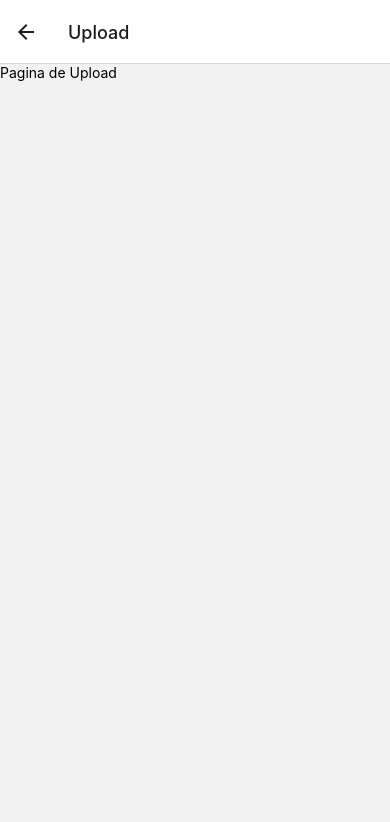
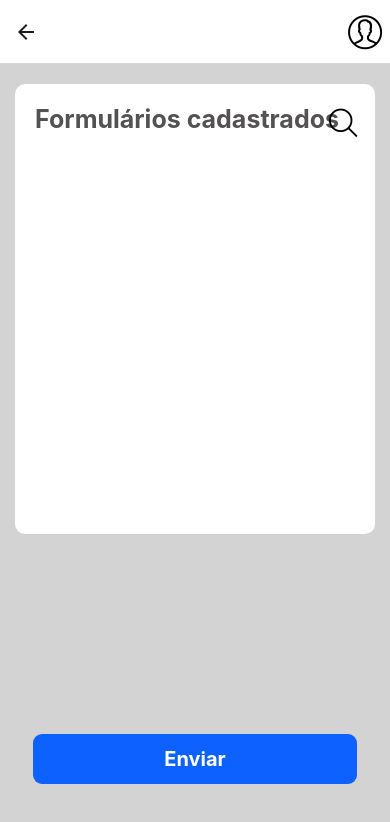
Before and after one commit to FelipeFerraz4/Projeto-Brisa, a React Native app in the folder ouvidoriaMobile/: screen /Upload in a window 390 px wide. Shown: the top 822 px of the page. Built offline with nearby package versions, Linux system fonts and the light colour scheme.

Commit message:
Adding an upload page

```diff
--- a/ouvidoriaMobile/src/Routes/index.tsx
+++ b/ouvidoriaMobile/src/Routes/index.tsx
@@ -1,13 +1,31 @@
+/* eslint-disable react/no-unstable-nested-components */
 import React from 'react';
 import {createNativeStackNavigator} from '@react-navigation/native-stack';
 import {Login} from '../pages/Login';
-import {Upload} from '../pages/Upload';
+import {Upload} from '../pages/UploadPage';
+import Icon from 'react-native-vector-icons/EvilIcons';
 
 const Stack = createNativeStackNavigator();
 
 export default () => (
   <Stack.Navigator>
-    <Stack.Screen name="Login" component={Login} />
-    <Stack.Screen name="Upload" component={Upload} />
+    <Stack.Screen
+      name="Login"
+      component={Login}
+      options={{
+        headerShown: false,
+      }}
+    />
+    <Stack.Screen
+      name="Upload"
+      component={Upload}
+      options={{
+        title: '',
+        headerStyle: {
+          backgroundColor: '#fff',
+        },
+        headerRight: () => <Icon name="user" size={50} />,
+      }}
+    />
   </Stack.Navigator>
 );
--- a/ouvidoriaMobile/src/components/CustomButton/styles.ts
+++ b/ouvidoriaMobile/src/components/CustomButton/styles.ts
@@ -4,7 +4,7 @@ export const styles = StyleSheet.create({
   buttonArea: {
     marginVertical: 10,
     backgroundColor: '#0D61FF',
-    width: '30%',
+    width: '90%',
     borderRadius: 9,
     padding: 13,
   },
--- a/ouvidoriaMobile/src/components/CustomInput/index.tsx
+++ b/ouvidoriaMobile/src/components/CustomInput/index.tsx
@@ -21,7 +21,7 @@ export function CustomInput({
   return (
     <View style={styles.inputBlock}>
       <View style={styles.inputAreaLabel}>
-        <Icon name={icon} style={styles.icon} size={30} />
+        {icon && <Icon name={icon} style={styles.icon} size={30} />}
         <TextInput
           style={styles.inputLabel}
           placeholder={placeholderName}
--- a/ouvidoriaMobile/src/pages/Login.tsx
+++ b/ouvidoriaMobile/src/pages/Login/index.tsx
@@ -1,8 +1,8 @@
 import React, {useState} from 'react';
 import {Image, Text, TouchableOpacity, View} from 'react-native';
-import {CustomInput} from '../components/CustomInput';
-import {CustomButton} from '../components/CustomButton';
-import {styles} from '../styles/styles';
+import {CustomInput} from '../../components/CustomInput';
+import {CustomButton} from '../../components/CustomButton';
+import {styles} from './styles';
 import {NavigationProp} from '@react-navigation/native';
 
 type RootStackParamList = {
@@ -23,7 +23,10 @@ export function Login({navigation}: Props) {
 
   return (
     <View style={styles.container}>
-      <Image style={styles.logo} source={require('../assets/logo/logo.png')} />
+      <Image
+        style={styles.logo}
+        source={require('../../assets/logo/logo.png')}
+      />
       <Text style={styles.h1}>Entrar</Text>
       <CustomInput
         icon="user"
--- a/ouvidoriaMobile/src/styles/styles.ts
+++ b/ouvidoriaMobile/src/pages/Login/styles.ts
@@ -2,6 +2,8 @@ import {StyleSheet} from 'react-native';
 
 export const styles = StyleSheet.create({
   container: {
+    flex: 1,
+    backgroundColor: '#fff',
     paddingVertical: 50,
     paddingHorizontal: 10,
     alignItems: 'center',
--- a/ouvidoriaMobile/src/pages/Upload.tsx
+++ /dev/null
@@ -1,10 +0,0 @@
-import React from 'react';
-import {View, Text} from 'react-native';
-
-export function Upload() {
-  return (
-    <View>
-      <Text>Pagina de Upload</Text>
-    </View>
-  );
-}
--- /dev/null
+++ b/ouvidoriaMobile/src/pages/UploadPage/index.tsx
@@ -0,0 +1,21 @@
+import React from 'react';
+import {View, Text, ScrollView} from 'react-native';
+import {styles} from './styles';
+import {CustomButton} from '../../components/CustomButton';
+import Icon from 'react-native-vector-icons/EvilIcons';
+
+export function Upload() {
+  return (
+    <View style={styles.container}>
+      <ScrollView>
+        <View style={styles.formsArea}>
+          <Text style={styles.formsH1}>Formulários cadastrados</Text>
+          <Icon name="search" style={styles.iconContainer} size={45} />
+        </View>
+      </ScrollView>
+      <View style={styles.buttonArea}>
+        <CustomButton name="Enviar" onPress={() => {}} />
+      </View>
+    </View>
+  );
+}
--- /dev/null
+++ b/ouvidoriaMobile/src/pages/UploadPage/styles.ts
@@ -0,0 +1,32 @@
+import {StyleSheet} from 'react-native';
+
+export const styles = StyleSheet.create({
+  container: {
+    flex: 1,
+    paddingTop: 20,
+    paddingHorizontal: 15,
+    backgroundColor: '#d3d3d3',
+  },
+  formsArea: {
+    backgroundColor: '#fff',
+    borderRadius: 10,
+  },
+  formsH1: {
+    flexDirection: 'row',
+    paddingTop: 20,
+    paddingLeft: 20,
+    paddingBottom: 400,
+    fontSize: 25,
+    color: '#535151',
+    fontWeight: 'bold',
+  },
+  iconContainer: {
+    position: 'absolute',
+    top: 14,
+    right: 10,
+  },
+  buttonArea: {
+    paddingBottom: 50,
+    alignItems: 'center',
+  },
+});
```
